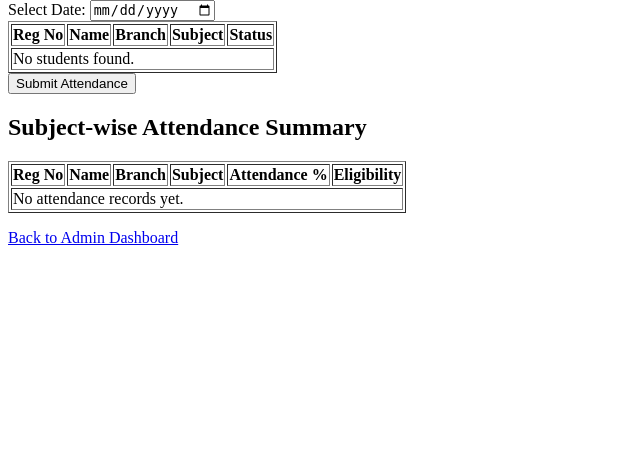
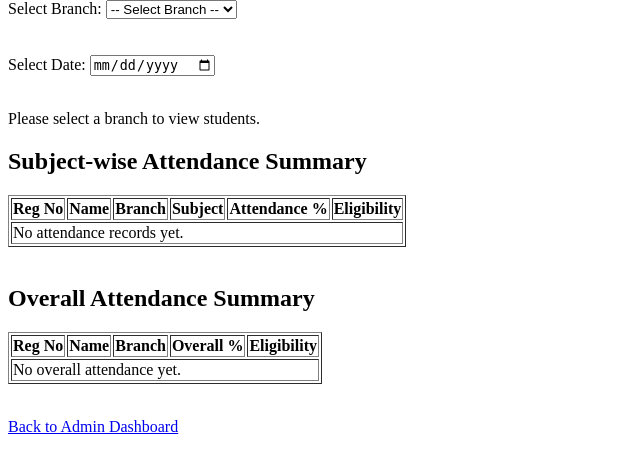
Before and after one commit to Rudranarayan747/jec-flask-app, a Flask app: page /admin/attendance_dashboard in a window 1280 px wide. Shown: the part 128-601 px from the top of the page, without its empty margins (0-640 px from the left). Run offline with Flask 3, Linux system fonts and the light colour scheme; a user stored in the database is signed in.

Commit message:
Update attendance_dashboard.html

```diff
--- a/templates/attendance_dashboard.html
+++ b/templates/attendance_dashboard.html
@@ -4,26 +4,58 @@
     <title>Attendance Dashboard - JEC</title>
     <link rel="stylesheet" href="{{ url_for('static', filename='style.css') }}">
 </head>
+
 <body>
     <header>
         <h1>Attendance Dashboard</h1>
     </header>
 
+    <!-- Branch Selection -->
+    <form method="POST">
+        <label for="branch">Select Branch:</label>
+        <select name="branch" id="branch" onchange="this.form.submit()">
+            <option value="">-- Select Branch --</option>
+            <option value="CSE" {% if selected_branch == 'CSE' %}selected{% endif %}>CSE</option>
+            <option value="Mechanical" {% if selected_branch == 'Mechanical' %}selected{% endif %}>Mechanical</option>
+            <option value="Civil" {% if selected_branch == 'Civil' %}selected{% endif %}>Civil</option>
+            <option value="Electrical" {% if selected_branch == 'Electrical' %}selected{% endif %}>Electrical</option>
+        </select>
+
+        <br><br>
+
+        <!-- Show Subjects -->
+        {% if selected_branch %}
+            <h3>Subjects for {{ selected_branch }}</h3>
+
+            {% if selected_branch.lower() == 'cse' %}
+                <p>Math, ETW, BME, Chem, BEE, EM</p>
+            {% elif selected_branch.lower() in ['mechanical','civil','electrical'] %}
+                <p>PCDS, Math, UHV, BEE, Phy, BCE</p>
+            {% else %}
+                <p>General</p>
+            {% endif %}
+        {% endif %}
+
+        <br>
+
         <!-- Attendance Form -->
-    <form method="POST">
         <label for="date">Select Date:</label>
         <input type="date" id="date" name="date" required>
 
+        <br><br>
+
+        {% if students %}
         <table border="1">
             <tr>
                 <th>Reg No</th>
                 <th>Name</th>
                 <th>Branch</th>
-                <th>Subject</th> <!-- ✅ New column -->
+                <th>Subject</th>
                 <th>Status</th>
             </tr>
+
             {% for student in students %}
-            <!-- Loop through subjects based on branch -->
+
                 {% if student.branch.lower() == 'cse' %}
                     {% set subjects = ['Math','ETW','BME','Chem','BEE','EM'] %}
                 {% elif student.branch.lower() in ['mechanical','civil','electrical'] %}
@@ -37,7 +69,7 @@
                     <td>{{ student.id }}</td>
                     <td>{{ student.name }}</td>
                     <td>{{ student.branch }}</td>
-                <td>{{ subj }}</td> <!-- ✅ Show subject -->
+                    <td>{{ subj }}</td>
                     <td>
                         <select name="status_{{ student.id }}_{{ subj }}">
                             <option value="Present">Present</option>
@@ -46,31 +78,36 @@
                     </td>
                 </tr>
                 {% endfor %}
-            {% else %}
-            <tr><td colspan="5">No students found.</td></tr>
+
             {% endfor %}
         </table>
 
+        <br>
         <button type="submit">Submit Attendance</button>
+
+        {% else %}
+            <p>Please select a branch to view students.</p>
+        {% endif %}
     </form>
 
-    <!-- Attendance Summary -->
+    <!-- Subject-wise Attendance Summary -->
     <h2>Subject-wise Attendance Summary</h2>
     <table border="1">
         <tr>
             <th>Reg No</th>
             <th>Name</th>
             <th>Branch</th>
-            <th>Subject</th> <!-- ✅ New column -->
+            <th>Subject</th>
             <th>Attendance %</th>
             <th>Eligibility</th>
         </tr>
+
         {% for s in summary %}
         <tr>
             <td>{{ s.student.id }}</td>
             <td>{{ s.student.name }}</td>
             <td>{{ s.student.branch }}</td>
-            <td>{{ s.subject }}</td> <!-- ✅ Show subject -->
+            <td>{{ s.subject }}</td>
             <td>{{ s.percent|round(2) }}%</td>
             <td>{{ s.eligible }}</td>
         </tr>
@@ -79,6 +116,35 @@
         {% endfor %}
     </table>
 
+    <br>
+
+    <!-- Overall Attendance Summary -->
+    <h2>Overall Attendance Summary</h2>
+    <table border="1">
+        <tr>
+            <th>Reg No</th>
+            <th>Name</th>
+            <th>Branch</th>
+            <th>Overall %</th>
+            <th>Eligibility</th>
+        </tr>
+
+        {% for o in overall_summary %}
+        <tr>
+            <td>{{ o.student.id }}</td>
+            <td>{{ o.student.name }}</td>
+            <td>{{ o.student.branch }}</td>
+            <td>{{ o.percent|round(2) }}%</td>
+            <td>{{ o.eligible }}</td>
+        </tr>
+        {% else %}
+        <tr><td colspan="5">No overall attendance yet.</td></tr>
+        {% endfor %}
+    </table>
+
+    <br>
+
     <p><a href="{{ url_for('admin_dashboard') }}">Back to Admin Dashboard</a></p>
+
 </body>
 </html>
```
Lines whose indentation alone changed are shown as unchanged.
